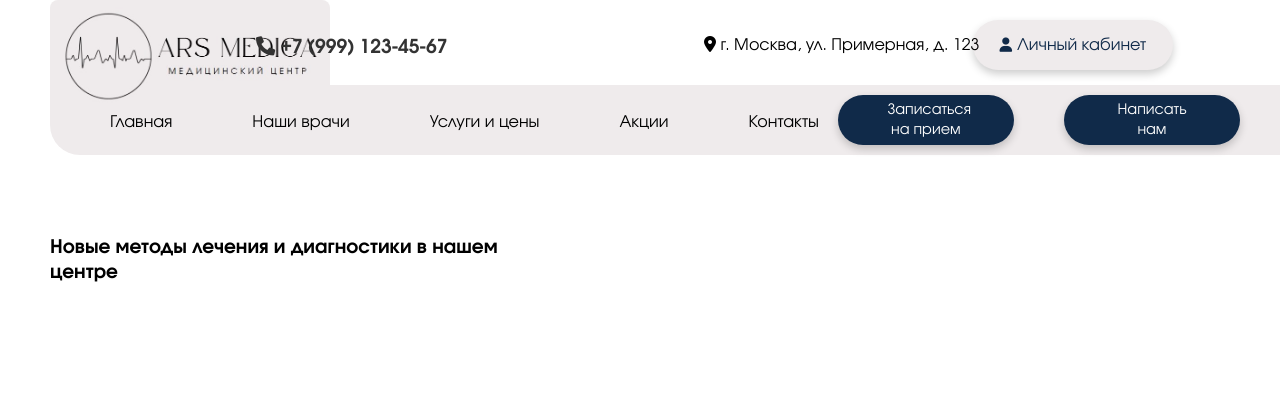
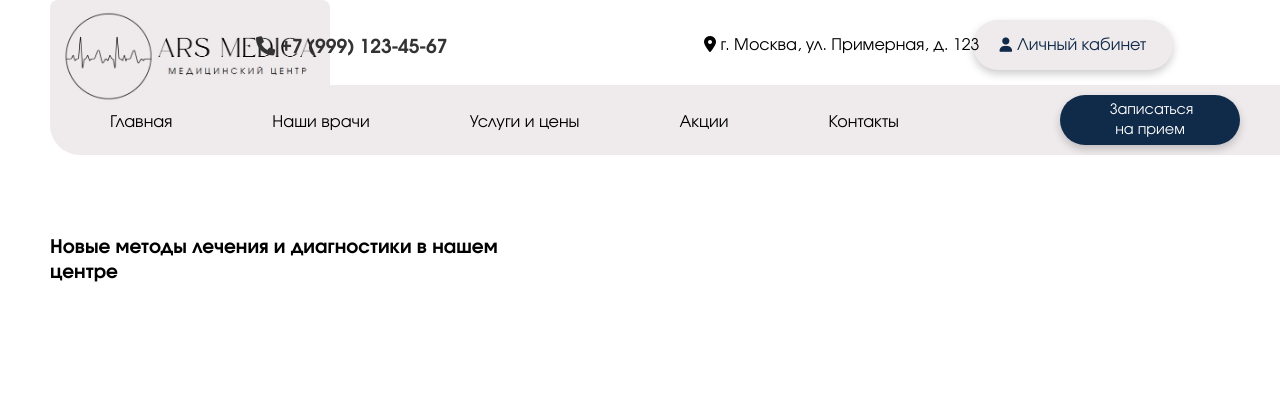
Before and after one commit to Banshee0802/ArsMed, a Django app: page / in a window 1280 px wide. Shown: the top 420 px of the page. Run offline with Django 5.2, Linux system fonts and the light colour scheme; data that the repository does not hold is empty.

Commit message:
удаление кнопки "написать нам" в навбаре

```diff
--- a/core/static/core/css/style.css
+++ b/core/static/core/css/style.css
@@ -137,7 +137,7 @@ html, body {
 .nav-menu {
     display: flex;
     list-style: none;
-    gap: 80px;
+    gap: 100px;
     margin-top: 5px;
     margin-left: 20px;
     width: 90%;
@@ -162,9 +162,10 @@ html, body {
 }
 
 .btn {
+    margin-left: 10%;
     padding: 5px 50px;
     border: none;
-    width: 100%;
+    width: 200px;
     border-radius: 30px;
     font-family: 'Evolventa', Arial, sans-serif;
     font-size: 0.9rem;
@@ -184,17 +185,6 @@ html, body {
 
 .btn-primary:hover {
     background-color: #0d1f36;
-    transform: translateY(-2px);
-    box-shadow: 0 6px 12px rgba(0, 0, 0, 0.3);
-}
-
-.btn-secondary {
-    background-color: #102a49;
-    color: white;
-}
-
-.btn-secondary:hover {
-    background-color:  #0d1f36;
     transform: translateY(-2px);
     box-shadow: 0 6px 12px rgba(0, 0, 0, 0.3);
 }
--- a/core/templates/core/base.html
+++ b/core/templates/core/base.html
@@ -67,7 +67,6 @@
                     <a href="{% url 'users:available_schedule' %}" class="btn btn-primary">
                         Записаться на прием
         </a>
-                    <button class="btn btn-secondary">Написать нам</button>
             </div>
         </div>
     </nav>
```
